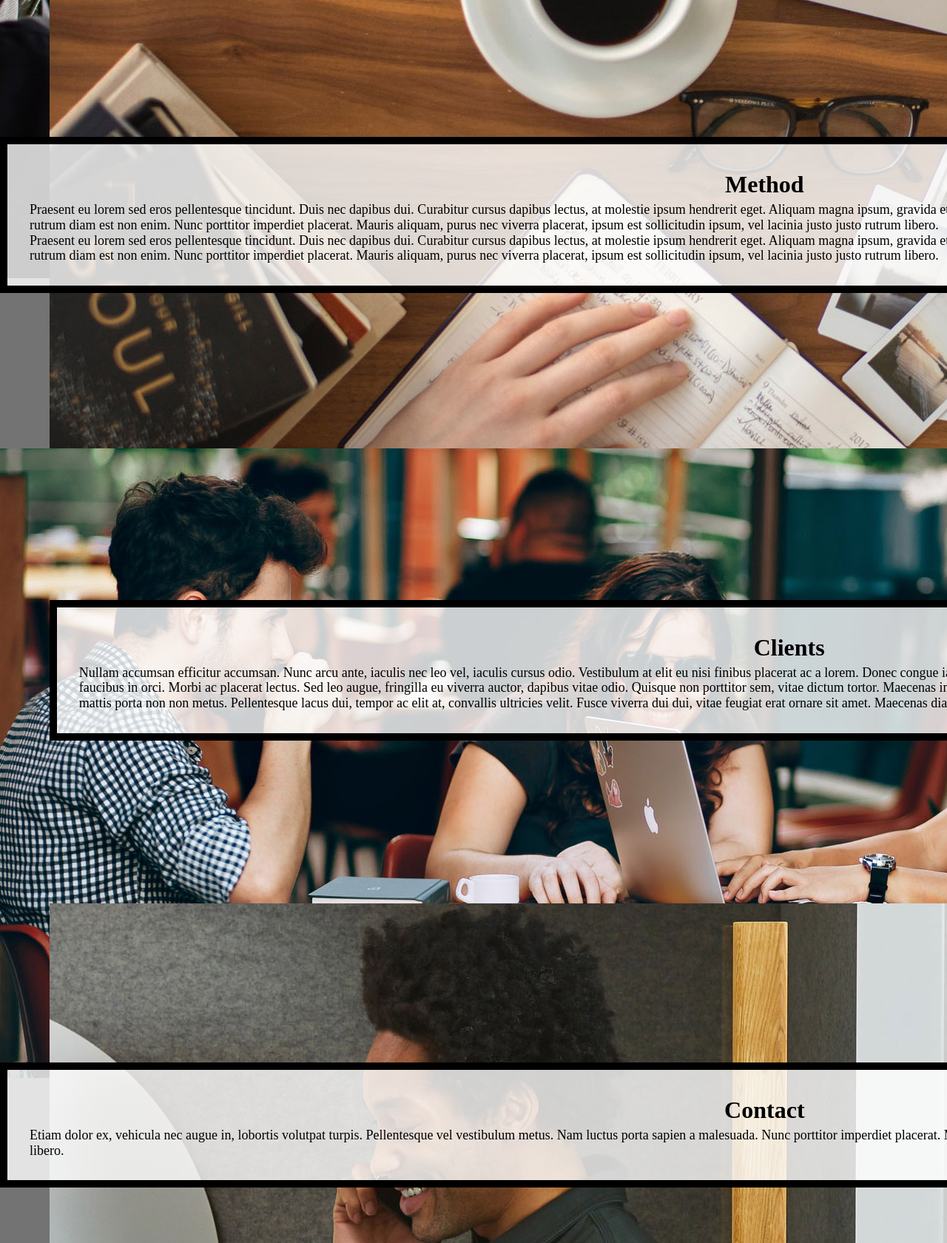
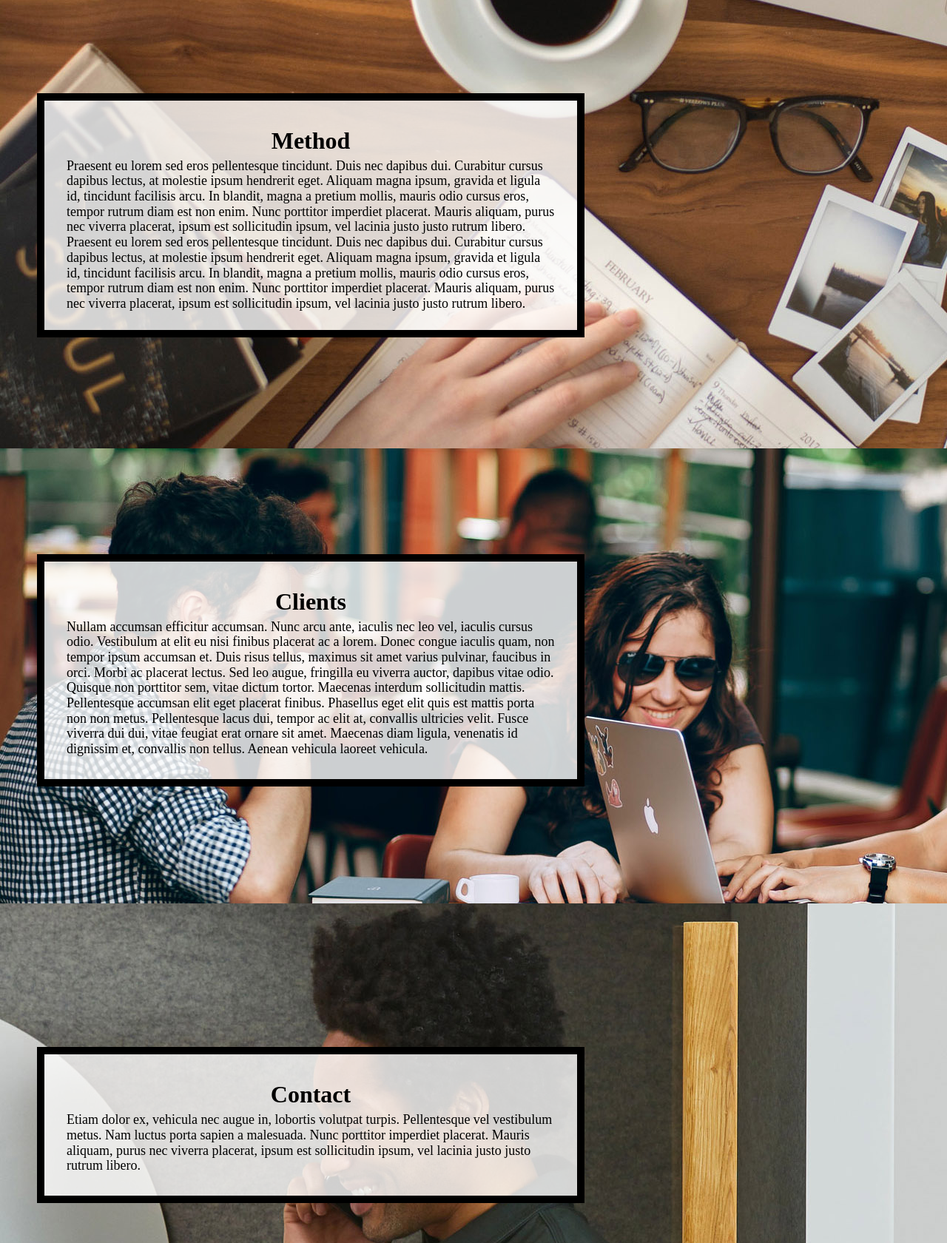
Before and after one commit to Daniel-Chatman/hw4-2022, a plain HTML site: page index.html in a window 1280 px wide. Shown: the part 1120-2800 px from the top of the page at 74% size. Drawn offline with Linux system fonts and the light colour scheme.

Commit message:
Add files via upload

```diff
--- a/css/style.css
+++ b/css/style.css
@@ -232,58 +232,49 @@ first div in the grid  and place it in the grid. */
   .container{
     display:grid;
     overflow:hidden;
-    grid-template-columns: 50px, auto, 500px, auto, 50px;
-    grid-template-rows: auto;
+    grid-template-columns: 50px auto 500px auto 50px;
     row-gap: 15px;
     align-content: center;
   }
 
   /* Steps 11 and 12: Update the grid-column property of the grid's children (where-needed)*/
   .about{
-    grid-column-start: 3;
-    grid-column-end: -1;
+    grid-column-start: 3/span 2;
     grid-row-start:2;
   }
 
   .clients{
-    grid-column-start: 3;
-    grid-column-end: -1;
+    grid-column-start: 3/span 2;
     grid-row-start:4;
   }
 
   .method-image{
-    grid-column-start: 3;
-    grid-column-end: -1;
+    grid-column-start: 3/span 2;
     grid-row-start:3;
   }
 
   .contact-image{
-    grid-column-start: 3;
-    grid-column-end: -1;
+    grid-column-start: 3/span 2;
     grid-row-start:5;
   }
 
   .method{
-    grid-column-start: 2;
-    grid-column-end: 4;
+    grid-column-start: 2/span 2;
     grid-row-start:3;
   }
 
   .contact{
-    grid-column-start: 2;
-    grid-column-end: 4;
+    grid-column-start: 2/span 2;
     grid-row-start:5;
   }
 
   .about-image{
-    grid-column-start: 2;
-    grid-column-end: 4;
+    grid-column-start: 2/span 2;
     grid-row-start:2;
   }
 
   .clients-image{
-    grid-column-start: 2;
-    grid-column-end: 4;
+    grid-column-start: 2/span 2;
     grid-row-start:4;
   }
  /* Step 13:Write the selector/rule property to update the .text-block class */
```
